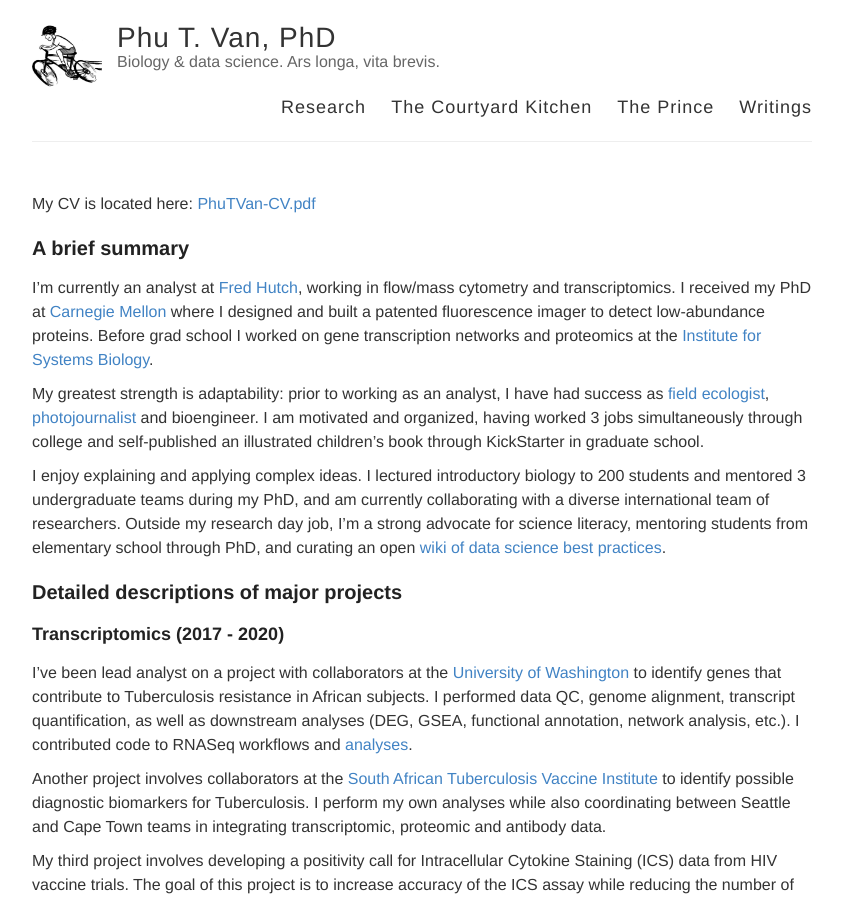
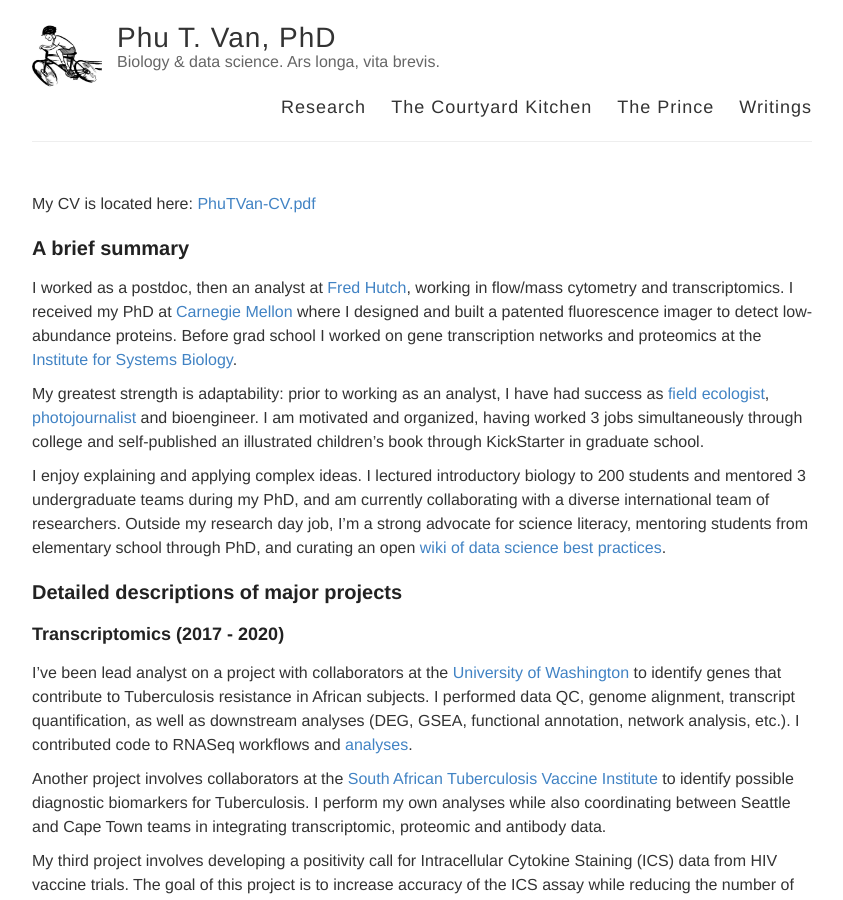
Before and after one commit to ptvan/ptvan.github.io, a Jekyll site: the page built from research.md, in a window 1280 px wide and 900 px high. Shown: the whole window, without its empty margins (218-1061 px from the left). Built offline with Jekyll 4.4.1, drawn with Linux system fonts in a browser that asks for light colours.

Commit message:
updated work history

```diff
--- a/research.md
+++ b/research.md
@@ -8,7 +8,7 @@
 
 ## A brief summary
 
-I'm currently an analyst at [Fred Hutch](http://rglab.org), working in flow/mass cytometry and transcriptomics. I received my PhD at [Carnegie Mellon](https://cmu.edu/bio) where I designed and built a patented fluorescence imager to detect low-abundance proteins. Before grad school I worked on gene transcription networks and proteomics at the [Institute for Systems Biology](https://baliga.systemsbiology.net/).
+I worked as a postdoc, then an analyst at [Fred Hutch](http://rglab.org), working in flow/mass cytometry and transcriptomics. I received my PhD at [Carnegie Mellon](https://cmu.edu/bio) where I designed and built a patented fluorescence imager to detect low-abundance proteins. Before grad school I worked on gene transcription networks and proteomics at the [Institute for Systems Biology](https://baliga.systemsbiology.net/).
 
 My greatest strength is adaptability: prior to working as an analyst, I have had success as [field ecologist](https://www.fs.usda.gov/colville), [photojournalist](https://makingtheprince.blogspot.com/2013/11/meet-author.html) and bioengineer. I am motivated and organized, having worked 3 jobs simultaneously through college and self-published an illustrated children's book through KickStarter in graduate school.
 
```
